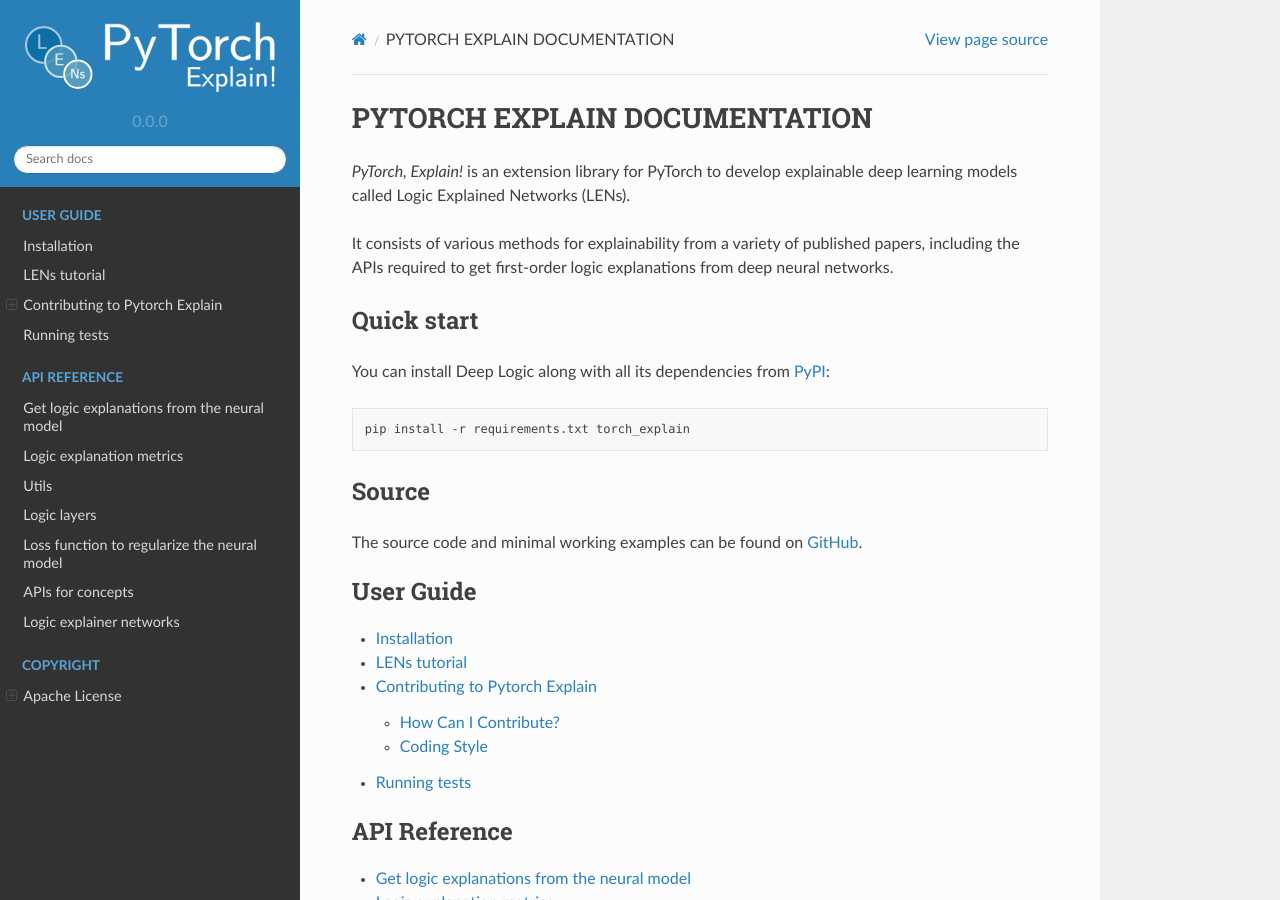
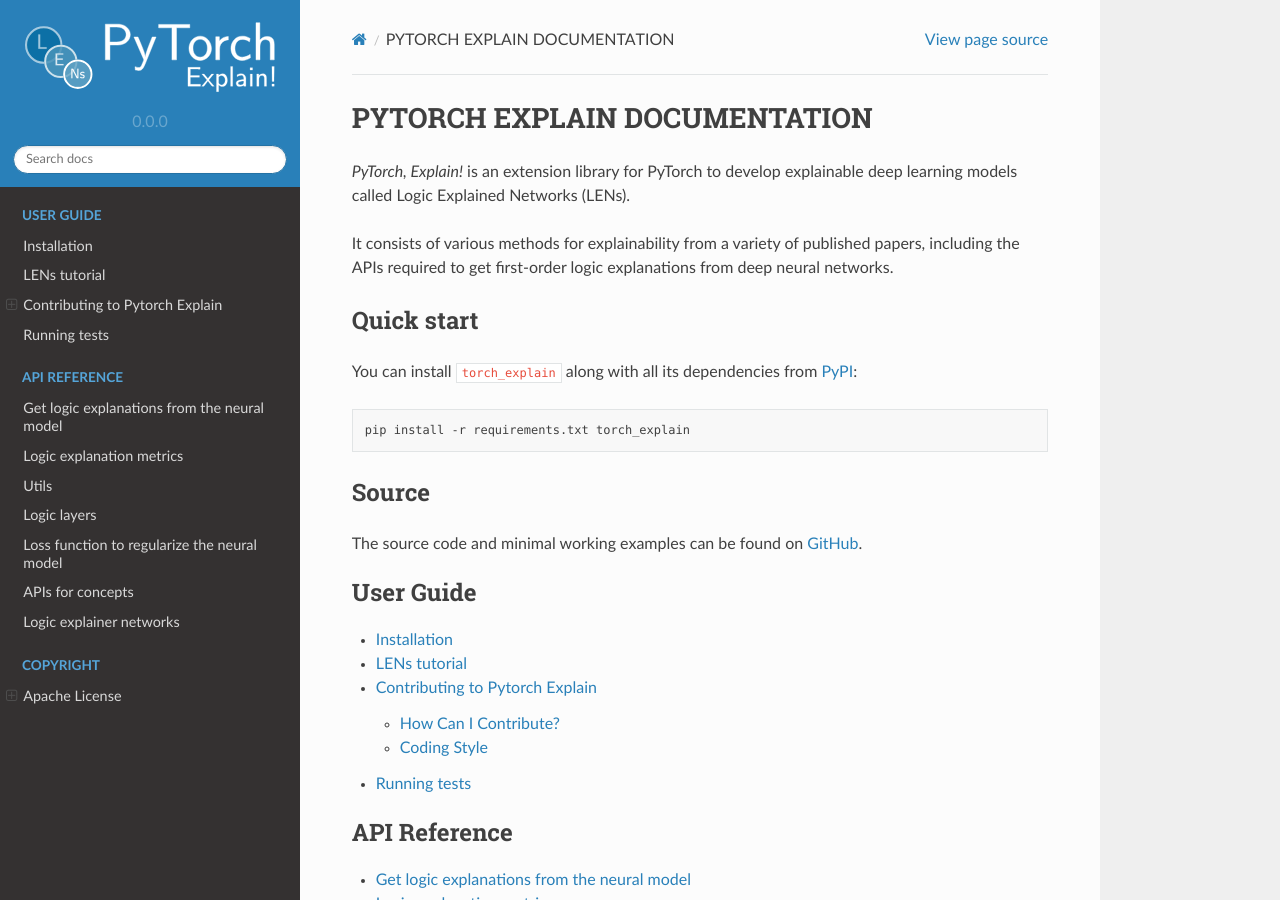
Before and after one commit to pietrobarbiero/pytorch_explain, a Sphinx documentation site: the page built from doc/index.rst, in a window 1280 px wide and 900 px high. Built offline with Sphinx 7.4.7 and the Read the Docs theme 2.0.0, drawn with Linux system fonts in a browser that asks for light colours; pages that are not in the unit, such as notebooks, are missing from menus.

Commit message:
Update doc index

```diff
--- a/doc/index.rst
+++ b/doc/index.rst
@@ -10,7 +10,7 @@
 Quick start
 -----------
 
-You can install Deep Logic along with all its dependencies from
+You can install ``torch_explain`` along with all its dependencies from
 `PyPI <https://pypi.org/project/torch_explain/>`__:
 
 .. code:: bash
```
